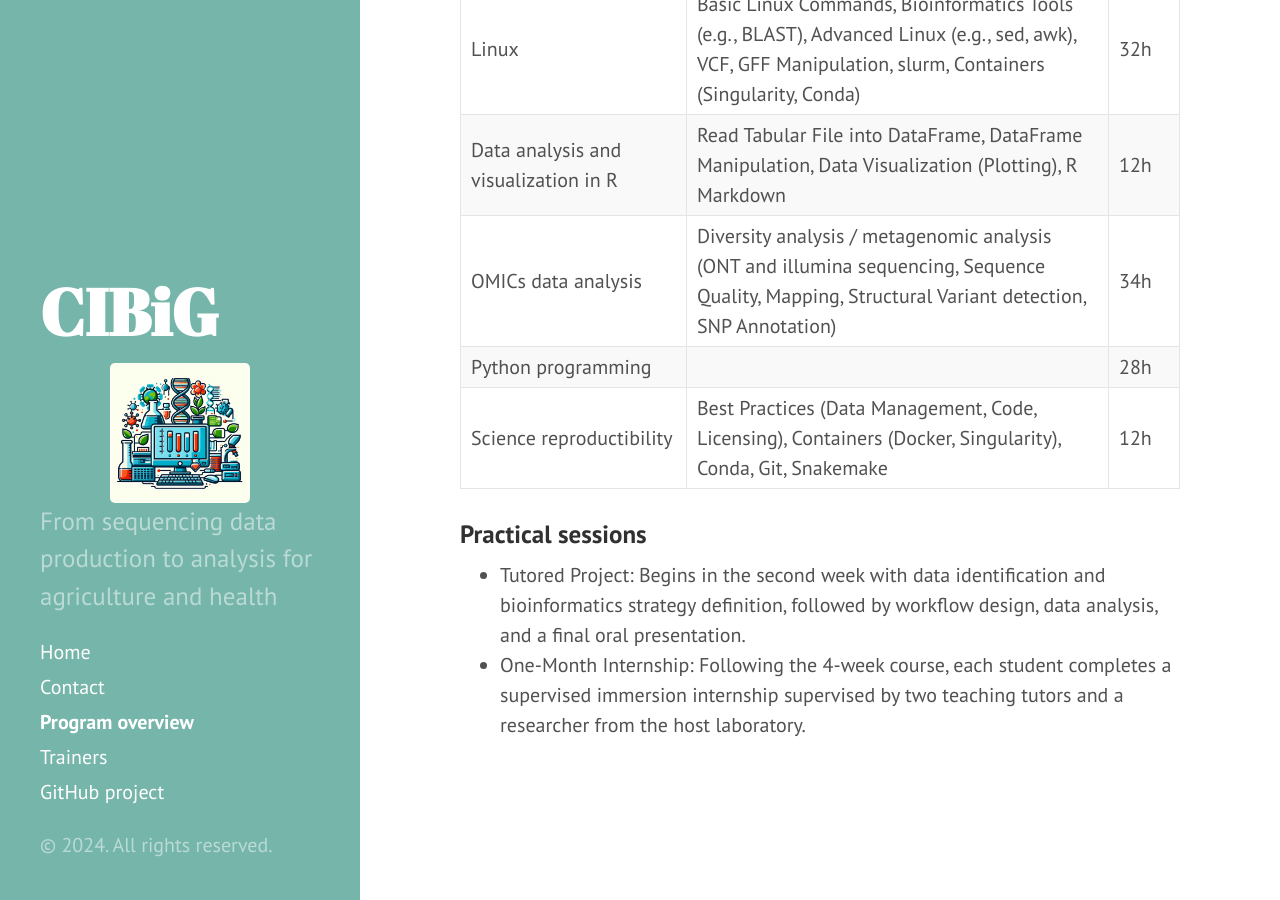
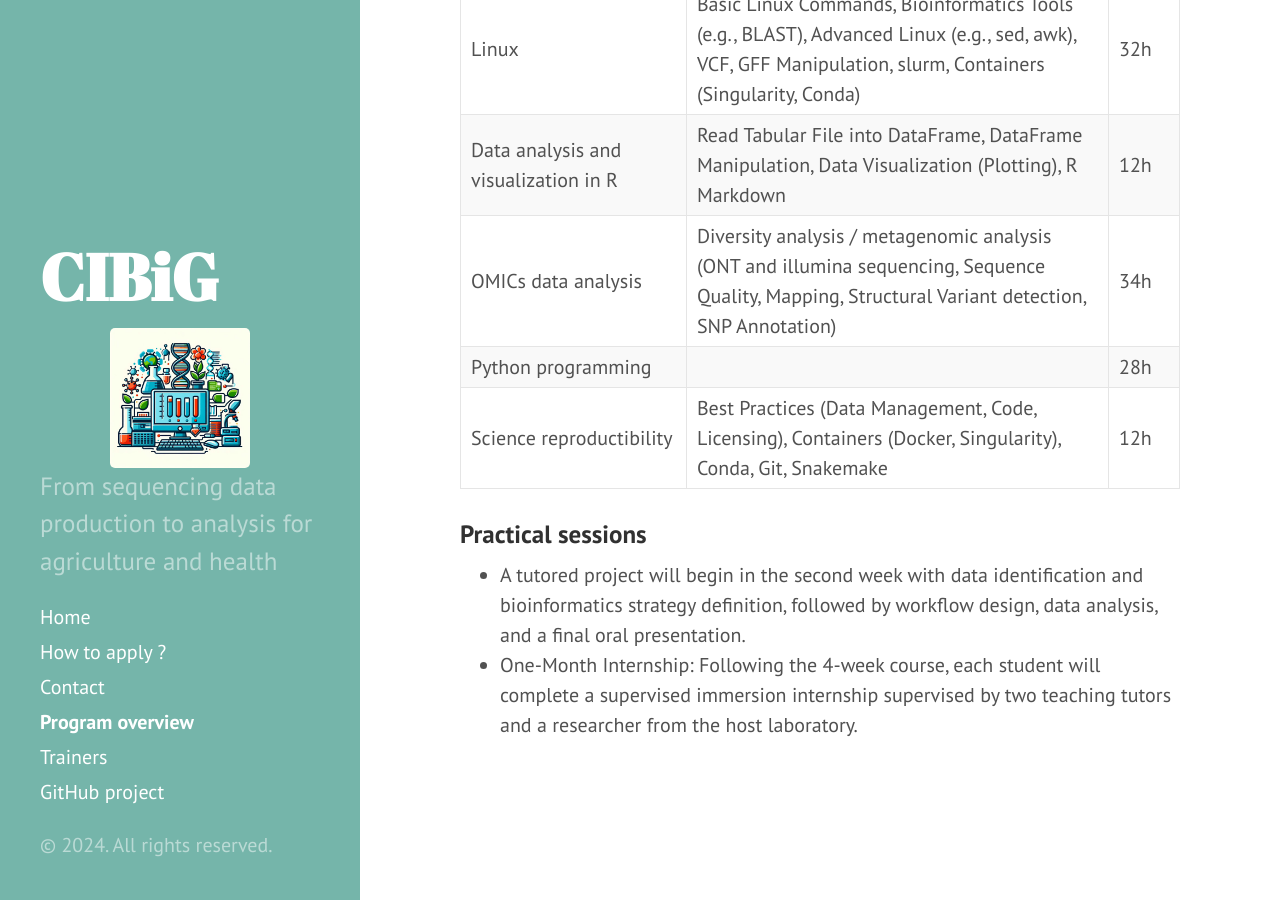
Before and after one commit to CIBiG-Course/CIBiG-course.github.io, a Jekyll site: the page built from docs/description.md, in a window 1280 px wide and 900 px high, scrolled down 1276 px. Built offline with Jekyll 4.4.1, drawn with Linux system fonts in a browser that asks for light colours.

Commit message:
add apply form

```diff
--- a/docs/description.md
+++ b/docs/description.md
@@ -38,5 +38,5 @@ The certificate provides comprehensive multidisciplinary training in advancing c
 
 ### Practical sessions
 
-* Tutored Project: Begins in the second week with data identification and bioinformatics strategy definition, followed by workflow design, data analysis, and a final oral presentation.
-* One-Month Internship: Following the 4-week course, each student completes a supervised immersion internship supervised by two teaching tutors and a researcher from the host laboratory.
+* A tutored project will begin in the second week with data identification and bioinformatics strategy definition, followed by workflow design, data analysis, and a final oral presentation.
+* One-Month Internship: Following the 4-week course, each student will complete a supervised immersion internship supervised by two teaching tutors and a researcher from the host laboratory.
```
Also changed, not shown: docs/apply.md (added, +16 -0 lines).
